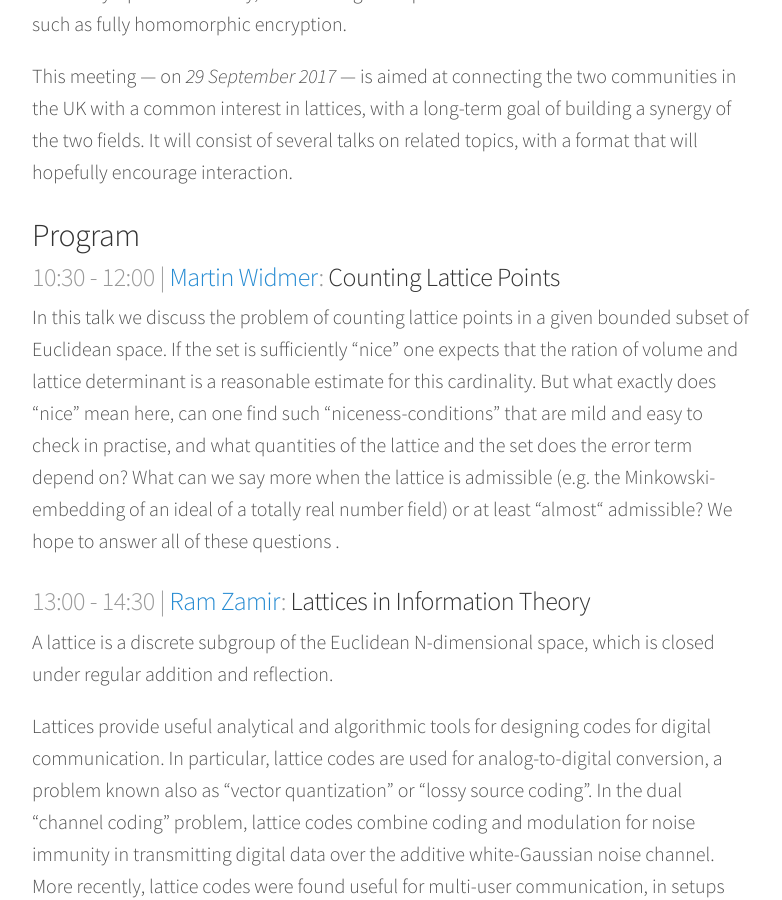
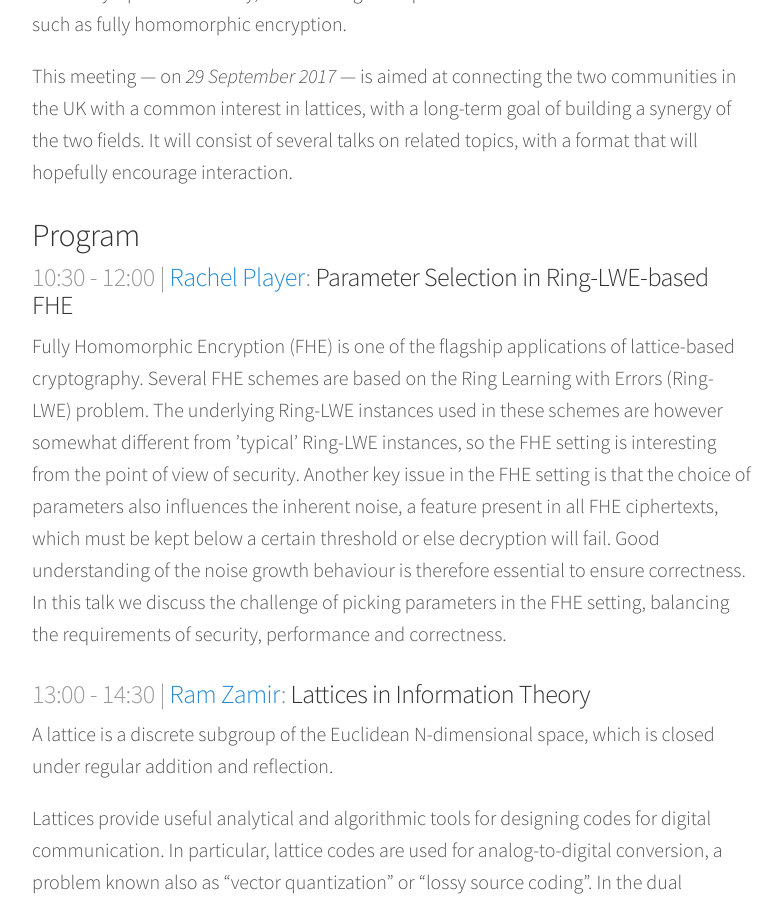
Before and after one commit to malb/discrete-subgroup, a Jekyll site: the page built from _posts/2017-09-29-lattice-meeting.md, in a window 1280 px wide and 900 px high, scrolled down 397 px. Shown: the whole window, without its empty margins (248-1030 px from the left). Built offline with Jekyll 4.4.1, drawn with Linux system fonts in a browser that asks for light colours; nearby versions of some CDN libraries; some of the changed text lies outside the part shown.

Commit message:
changing schedule back

```diff
--- a/_posts/2017-09-29-lattice-meeting.md
+++ b/_posts/2017-09-29-lattice-meeting.md
@@ -9,9 +9,9 @@
 
 ## Program ##
 
-### <span>10:30 - 12:00 | [Martin Widmer](http://www.ma.rhul.ac.uk/mwidmer/):</span> Counting Lattice Points ###
+### <span>10:30 - 12:00 | [Rachel Player](https://pure.royalholloway.ac.uk/portal/en/persons/rachel-player(67c61108-84bc-4e79-80ba-59a328b011f9).html):</span> Parameter Selection in Ring-LWE-based FHE ###
 
-In this talk we discuss the problem of counting lattice points in a given bounded subset of Euclidean space. If the set is sufficiently "nice" one expects that the ration of volume and lattice determinant is a reasonable estimate for this cardinality. But what exactly does “nice” mean here, can one find such “niceness-conditions” that are mild and easy to check in practise, and what quantities of the lattice and the set does the error term depend on? What can we say more when the lattice is admissible (e.g. the Minkowski-embedding of an ideal of a totally real number field) or at least “almost“ admissible? We hope to answer all of these questions .
+Fully Homomorphic Encryption (FHE) is one of the flagship applications of lattice-based cryptography. Several FHE schemes are based on the Ring Learning with Errors (Ring-LWE) problem. The underlying Ring-LWE instances used in these schemes are however somewhat different from ’typical’ Ring-LWE instances, so the FHE setting is interesting from the point of view of security. Another key issue in the FHE setting is that the choice of parameters also influences the inherent noise, a feature present in all FHE ciphertexts, which must be kept below a certain threshold or else decryption will fail. Good understanding of the noise growth behaviour is therefore essential to ensure correctness. In this talk we discuss the challenge of picking parameters in the FHE setting, balancing the requirements of security, performance and correctness.
 
 ### <span>13:00 - 14:30 | [Ram Zamir](https://www.eng.tau.ac.il/~zamir/):</span> Lattices in Information Theory ###
 
```
Also changed, not shown: other parts of _posts/2017-09-29-lattice-meeting.md (+2 -2 lines).
